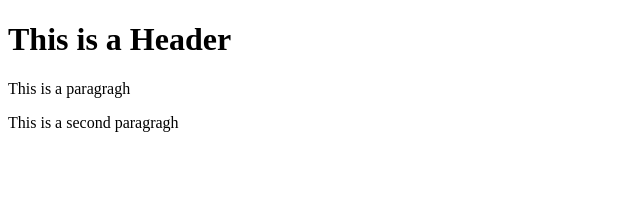
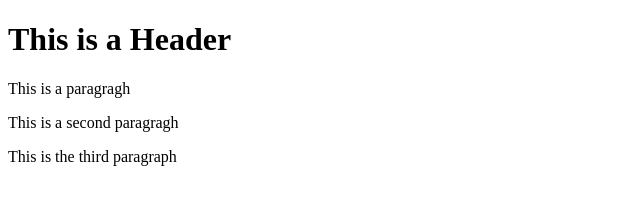
Before and after one commit to Alwano/git-test, a website: page index.html in a window 1280 px wide. Shown: the whole page, without its empty margins (0-640 px from the left). Drawn offline with Linux system fonts and the light colour scheme.

Commit message:
Fuorth commit

```diff
--- a/index.html
+++ b/index.html
@@ -10,6 +10,7 @@
   <h1>This is a Header</h1>
   <p>This is a paragragh</p>
   <p>This is a second paragragh</p>
+  <p>This is the third paragraph</p>
 
 </body>
 </html>
```
Also changed, not shown: package.json (added, +24 -0 lines), 1 other file.
